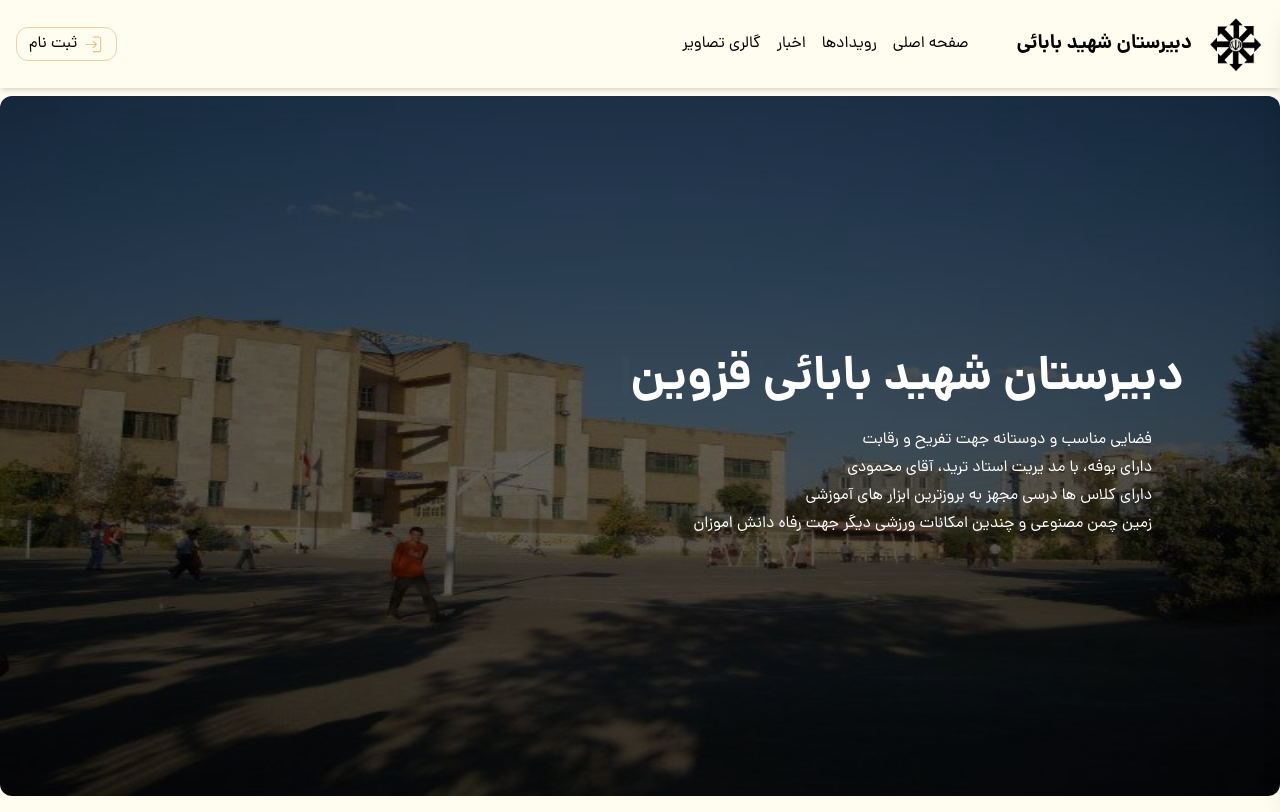
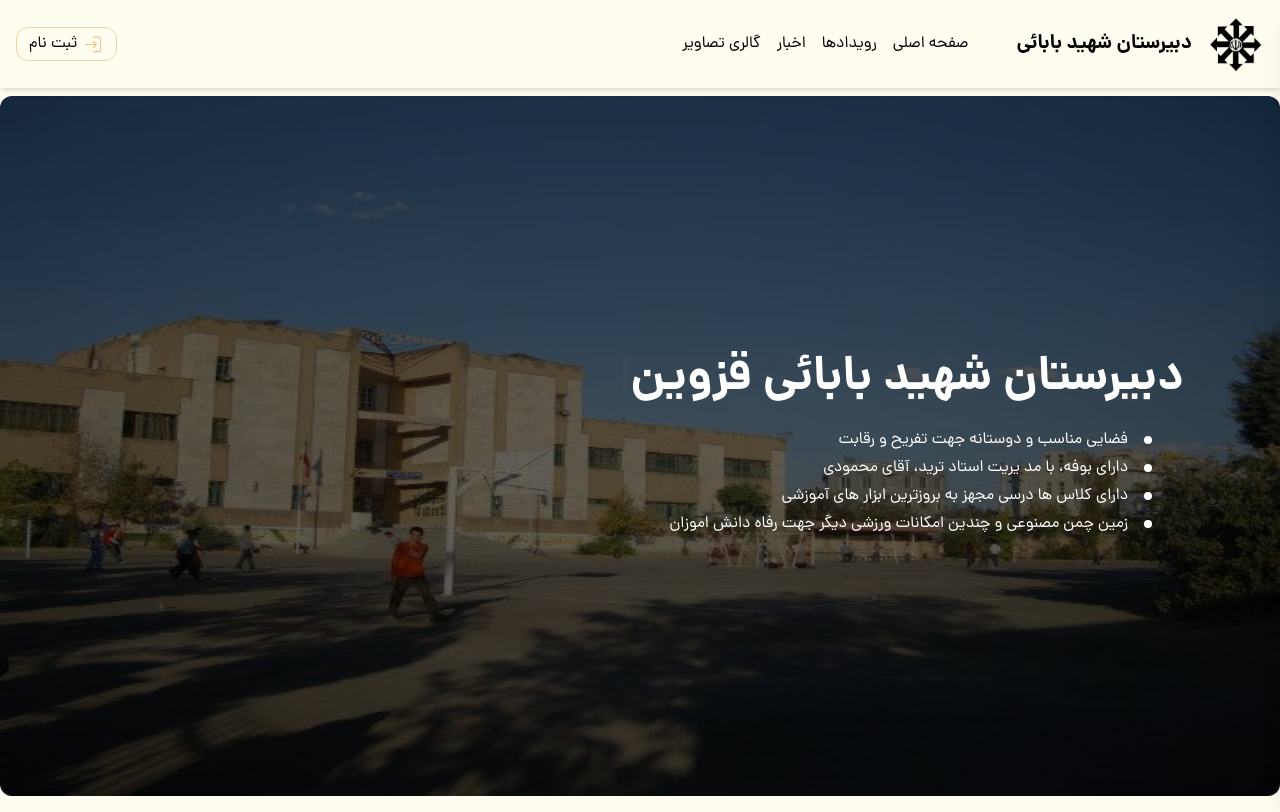
Before and after one commit to AliDeWeb/School_Webpage, a React (Vite) app in the folder frontend/: page / in a window 1280 px wide. Built offline with nearby package versions, Linux system fonts and the light colour scheme.

Commit message:
banner improved

```diff
--- a/frontend/src/assets/styles/output.css
+++ b/frontend/src/assets/styles/output.css
@@ -826,6 +826,14 @@ img {
   padding-right: 1rem;
 }
 
+.pr-8 {
+  padding-right: 2rem;
+}
+
+.pr-6 {
+  padding-right: 1.5rem;
+}
+
 .font-dana {
   font-family: dana;
 }
@@ -834,19 +842,14 @@ img {
   font-family: danaBold;
 }
 
+.text-2xl {
+  font-size: 1.5rem;
+  line-height: 2rem;
+}
+
 .text-sm {
   font-size: 0.875rem;
   line-height: 1.25rem;
-}
-
-.text-xl {
-  font-size: 1.25rem;
-  line-height: 1.75rem;
-}
-
-.text-2xl {
-  font-size: 1.5rem;
-  line-height: 2rem;
 }
 
 .text-white {
@@ -915,6 +918,49 @@ img {
   right: 0px;
 }
 
+.before\:top-0::before {
+  content: var(--tw-content);
+  top: 0px;
+}
+
+.before\:-right-5::before {
+  content: var(--tw-content);
+  right: -1.25rem;
+}
+
+.before\:-right-4::before {
+  content: var(--tw-content);
+  right: -1rem;
+}
+
+.before\:right-4::before {
+  content: var(--tw-content);
+  right: 1rem;
+}
+
+.before\:z-40::before {
+  content: var(--tw-content);
+  z-index: 40;
+}
+
+.before\:my-auto::before {
+  content: var(--tw-content);
+  margin-top: auto;
+  margin-bottom: auto;
+}
+
+.before\:size-4::before {
+  content: var(--tw-content);
+  width: 1rem;
+  height: 1rem;
+}
+
+.before\:size-2::before {
+  content: var(--tw-content);
+  width: 0.5rem;
+  height: 0.5rem;
+}
+
 .before\:h-\[1\.8px\]::before {
   content: var(--tw-content);
   height: 1.8px;
@@ -925,10 +971,21 @@ img {
   width: 0px;
 }
 
+.before\:rounded-full::before {
+  content: var(--tw-content);
+  border-radius: 9999px;
+}
+
 .before\:bg-\[\#F2D0A4\]::before {
   content: var(--tw-content);
   --tw-bg-opacity: 1;
   background-color: rgb(242 208 164 / var(--tw-bg-opacity));
+}
+
+.before\:bg-white::before {
+  content: var(--tw-content);
+  --tw-bg-opacity: 1;
+  background-color: rgb(255 255 255 / var(--tw-bg-opacity));
 }
 
 .before\:transition-all::before {
@@ -953,6 +1010,10 @@ img {
   display: -webkit-box;
   -webkit-box-orient: vertical;
   -webkit-line-clamp: 1;
+}
+
+.child\:list-disc > * {
+  list-style-type: disc;
 }
 
 @media (min-width: 768px) {
--- a/frontend/src/components/Banner/Banner.tsx
+++ b/frontend/src/components/Banner/Banner.tsx
@@ -35,19 +35,19 @@ const Banner = () => {
             </h2>
             <ul
               className={
-                "text-white font-dana list-disc md:mr-8 text-sm md:text-base flex flex-col gap-1 child:line-clamp-1"
+                "text-white font-dana md:mr-8 text-sm md:text-base flex flex-col gap-1 child:line-clamp-1"
               }
             >
-              <li className="animate__animated animate__fadeInRightBig">
+              <li className="pr-6 animate__animated animate__fadeInRightBig  relative before:content-[''] before:absolute before:top-0 before:bottom-0 before:right-0 before:my-auto before:size-2 before:bg-white before:rounded-full before:z-40">
                 فضایی مناسب و دوستانه جهت تفریح و رقابت
               </li>
-              <li className="animate__animated animate__fadeInRightBig">
+              <li className="pr-6 animate__animated animate__fadeInRightBig relative before:content-[''] before:absolute before:top-0 before:bottom-0 before:right-0 before:my-auto before:size-2 before:bg-white before:rounded-full before:z-40">
                 دارای بوفه، با مد یریت استاد ترید، آقای محمودی
               </li>
-              <li className="animate__animated animate__fadeInRightBig">
+              <li className="pr-6 animate__animated animate__fadeInRightBig relative before:content-[''] before:absolute before:top-0 before:bottom-0 before:right-0 before:my-auto before:size-2 before:bg-white before:rounded-full before:z-40">
                 دارای کلاس ها درسی مجهز به بروزترین ابزار های آموزشی
               </li>
-              <li className="animate__animated animate__fadeInRightBig">
+              <li className="pr-6 animate__animated animate__fadeInRightBig relative before:content-[''] before:absolute before:top-0 before:bottom-0 before:right-0 before:my-auto before:size-2 before:bg-white before:rounded-full before:z-40">
                 زمین چمن مصنوعی و چندین امکانات ورزشی دیگر جهت رفاه دانش اموزان
               </li>
             </ul>
```
